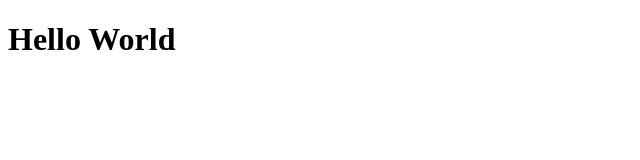
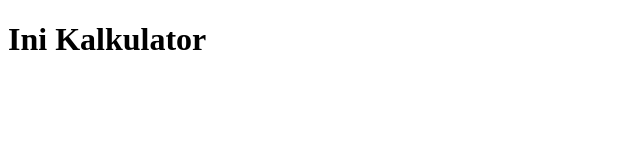
Before and after one commit to Arif-dev/mini-project-RevoU, a plain HTML site: page index.html in a window 1280 px wide. Shown: the whole page, without its empty margins (0-640 px from the left). Drawn offline with Linux system fonts and the light colour scheme.

Commit message:
Changing Title Name

```diff
--- a/index.html
+++ b/index.html
@@ -8,7 +8,7 @@
 </head>
 
 <body>
-    <h1>Hello World</h1>
+    <h1>Ini Kalkulator</h1>
     <!-- coba git update -->
 </body>
 
```
